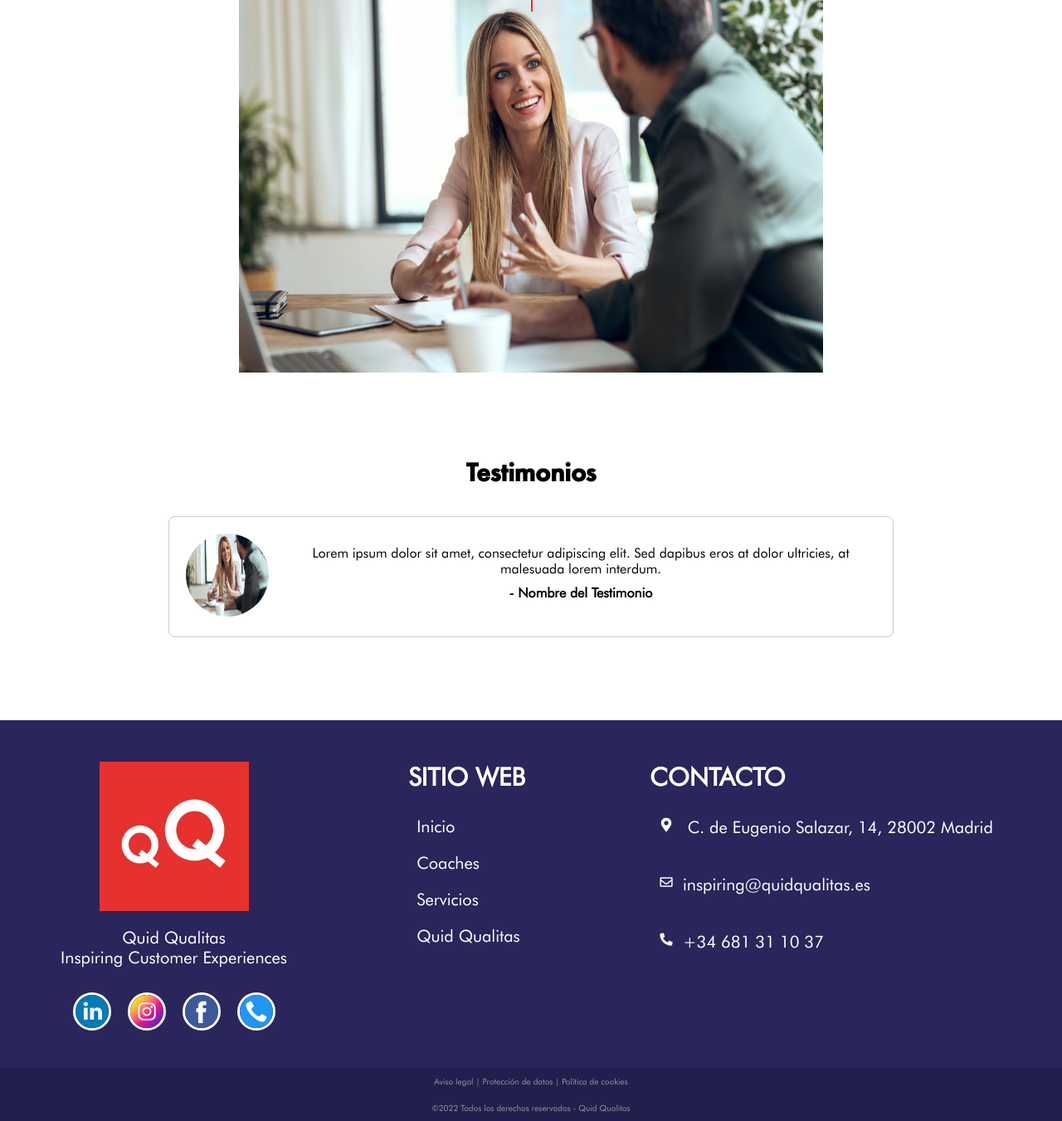
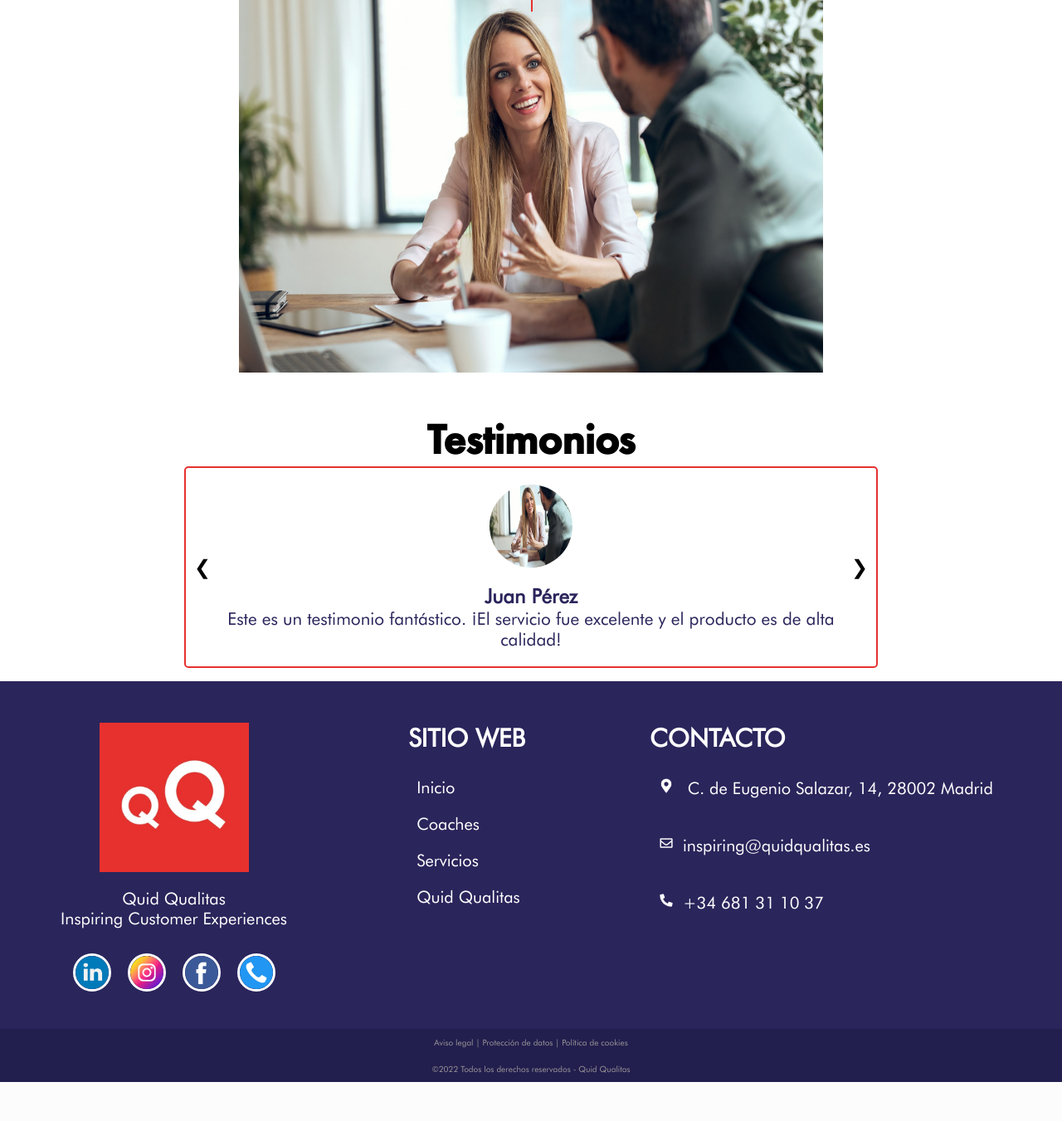
Before and after one commit to rubiocelia/QQservicios, a PHP site: page / in a window 1280 px wide. Shown: the part 1444-2795 px from the top of the page at 83% size. After the commit the page ends 2748 px from the top, so only its background shows below. Run offline with PHP 8.4, Linux system fonts and the light colour scheme.

Commit message:
testimonios hechos

```diff
--- a/src/estilos/css/index.css
+++ b/src/estilos/css/index.css
@@ -160,47 +160,159 @@
   margin-right: auto;
   width: 55%;
   height: 450px;
-  margin-bottom: 100px;
+  margin-bottom: 3em;
 }
 
+/* testimonios */
 .testimonios {
+  font-family: var(--titulo);
+  font-size: 3.2em;
   text-align: center;
-  font-family: var(--titulo);
+}
+
+.testimonial-slider {
+  position: relative;
+  width: 65%;
+  margin: auto;
+  overflow: hidden;
+  border: 2px solid var(--rojoQQ);
+  border-radius: 5px;
   margin-bottom: 1em;
 }
 
-.testimony-box {
-  display: flex;
-  align-items: center;
+.testimonial-item {
+  display: none; /* ocultar todos los items y mostrar solo el activo */
+  text-align: center;
   padding: 20px;
-  border: 1px solid #ccc;
-  border-radius: 8px;
-  width: 65%;
-  margin: 0 auto;
-  margin-bottom: 100px;
+  font-family: var(--texto);
 }
 
-.testimony-image {
-  flex: 0 0 auto;
-  margin-right: 20px;
+.testimonial-item h4 {
+  color: var(--azulQQ);
+  font-size: 1.5em;
 }
 
-.testimony-image img {
-  border-radius: 50%;
+.testimonial-item p {
+  color: var(--azulQQ);
+  font-size: 1.3em;
+}
+
+.active {
+  display: block; /* mostrar el item activo */
+}
+
+.fotoTestimonio {
   width: 100px;
   height: 100px;
+  border-radius: 50%;
+  margin-bottom: 1em;
 }
 
-.testimony-content {
-  flex: 1 1 auto;
+button {
+  position: absolute;
+  top: 50%;
+  transform: translateY(-50%);
+  cursor: pointer;
+  border: none;
+  background-color: transparent;
+  font-size: 24px;
+}
+
+.prev {
+  left: 10px;
+}
+
+.next {
+  right: 10px;
+}
+
+/* Media queries */
+@media (max-width: 768px) {
+  .titulo,
+  .txtInicial,
+  .testimonial-item h4,
+  .testimonial-item p {
     text-align: center;
   }
 
-.testimony-content p {
-  margin-bottom: 10px;
-  font-family: var(--texto);
+  .linea-vertical {
+    display: none;
   }
 
-.testimony-content p:last-child {
-  font-weight: bold;
+  .titulo {
+    font-size: 32px; /* Reducir el tamaño del título en dispositivos más pequeños */
   }
+
+  .txtInicial {
+    font-size: 18px; /* Reducir el tamaño del texto */
+    width: 90%; /* Aumentar el ancho para usar más espacio disponible */
+    margin: 0 auto; /* Centrar el texto */
+  }
+
+  .btnUnete {
+    font-size: 18px; /* Reducir el tamaño del texto en el botón */
+  }
+
+  .info,
+  .fila {
+    flex-direction: column; /* Cambiar la dirección de las filas a columnas */
+  }
+
+  .cuad1,
+  .cuad3 {
+    width: 80%; /* Ajustar el ancho de los cuadros para mejor visualización */
+    margin: 0 auto; /* Centrar los cuadros */
+    text-align: center; /* Centrar el texto en los cuadros */
+  }
+
+  .cuad2 {
+    margin: 20px auto; /* Centrar y agregar margen alrededor del cuadro 2 */
+    width: 50px; /* Ajustar el tamaño */
+    height: 50px;
+  }
+
+  .fotoInicio {
+    width: 80%; /* Ajustar el ancho de la imagen de inicio */
+  }
+
+  .testimonial-slider {
+    width: 90%; /* Ajustar el ancho del slider */
+  }
+
+  .fotoTestimonio {
+    width: 80px; /* Ajustar el tamaño de la foto en testimonios */
+    height: 80px;
+  }
+
+  button {
+    font-size: 20px; /* Reducir el tamaño de las flechas */
+  }
+}
+
+@media (max-width: 480px) {
+  .titulo {
+    font-size: 24px;
+  }
+
+  .txtInicial {
+    font-size: 16px;
+  }
+
+  .linea-vertical {
+    display: none;
+  }
+
+  .btnUnete {
+    padding: 8px 16px; /* Reducir el padding del botón */
+  }
+
+  .cuad1,
+  .cuad3 {
+    font-size: 20px; /* Reducir aún más el tamaño de la fuente para textos más largos */
+  }
+
+  .cuad2 img {
+    width: 40px; /* Ajustar el tamaño del icono */
+    height: 40px;
+  }
+}
--- a/src/index.php
+++ b/src/index.php
@@ -74,16 +74,31 @@
 
         </div>
         <h1 class="testimonios">Testimonios</h1>
-        <div class="testimony-box">
-            <div class="testimony-image">
-                <img src="../src/archivos/index/coaching.jpg" alt="Testimony Image">
+        <div class="testimonial-slider">
+            <div class="testimonial-item active">
+                <img class="fotoTestimonio" src="../src/archivos/index/coaching.jpg" alt="fotoInicio">
+                <h4>Juan Pérez</h4>
+                <p>Este es un testimonio fantástico. ¡El servicio fue excelente y el producto es de alta calidad!</p>
+
             </div>
-            <div class="testimony-content">
-                <p>Lorem ipsum dolor sit amet, consectetur adipiscing elit. Sed dapibus eros at dolor ultricies, at
-                    malesuada lorem interdum.</p>
-                <p>- Nombre del Testimonio</p>
+            <div class="testimonial-item">
+                <img class="fotoTestimonio" src="../src/archivos/index/fondo.png" alt="fotoInicio">
+                <h4>Maria López</h4>
+                <p>Muy satisfecho con la compra. Llegó a tiempo y cumple con todas las expectativas.</p>
+
             </div>
+            <div class="testimonial-item">
+                <img class="fotoTestimonio" src="../src/archivos/index/coaching.jpg" alt="fotoInicio">
+                <h4>Carlos Jiménez</h4>
+                <p>Increíble experiencia de principio a fin. Recomiendo ampliamente este servicio.</p>
+
+            </div>
+            <button class="prev">&#10094;</button>
+            <button class="next">&#10095;</button>
         </div>
+
+
+
 
     </main>
 
@@ -91,6 +106,8 @@
 
     <!-- JS de lógica para ocultarlo y mostrarlo -->
     <script src="./scripts/scriptPopUp.js"></script>
+    <script src="https://code.jquery.com/jquery-3.6.0.min.js"></script>
+    <script src="./scripts/testimonios.js"></script>
     <?php include('footer.php'); ?>
 
 </body>
--- /dev/null
+++ b/src/scripts/testimonios.js
@@ -0,0 +1,25 @@
+// scripts.js
+$(document).ready(function () {
+  function showNextTestimonial() {
+    var current = $(".active");
+    var next = current.next(".testimonial-item");
+    if (next.length === 0) {
+      next = $(".testimonial-item").first();
+    }
+    current.removeClass("active");
+    next.addClass("active");
+  }
+
+  function showPrevTestimonial() {
+    var current = $(".active");
+    var prev = current.prev(".testimonial-item");
+    if (prev.length === 0) {
+      prev = $(".testimonial-item").last();
+    }
+    current.removeClass("active");
+    prev.addClass("active");
+  }
+
+  $(".next").click(showNextTestimonial);
+  $(".prev").click(showPrevTestimonial);
+});
```
Lines whose indentation alone changed are shown as unchanged.
